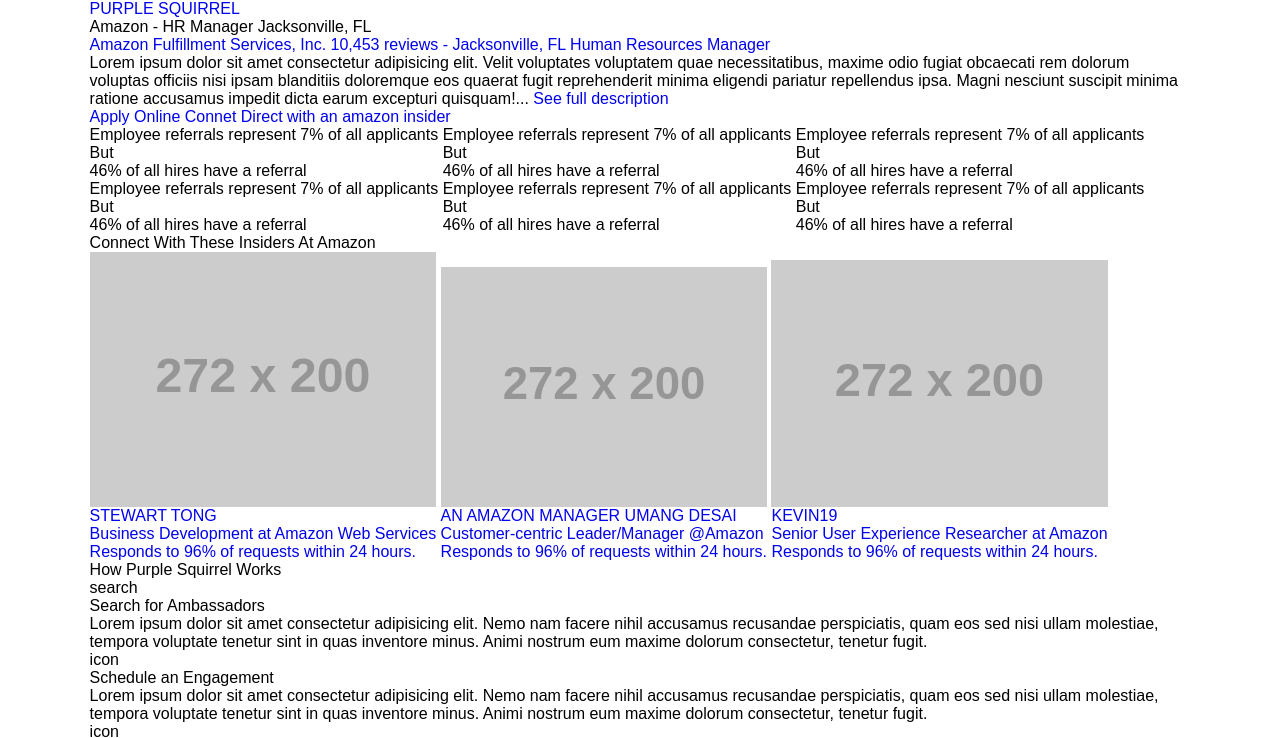
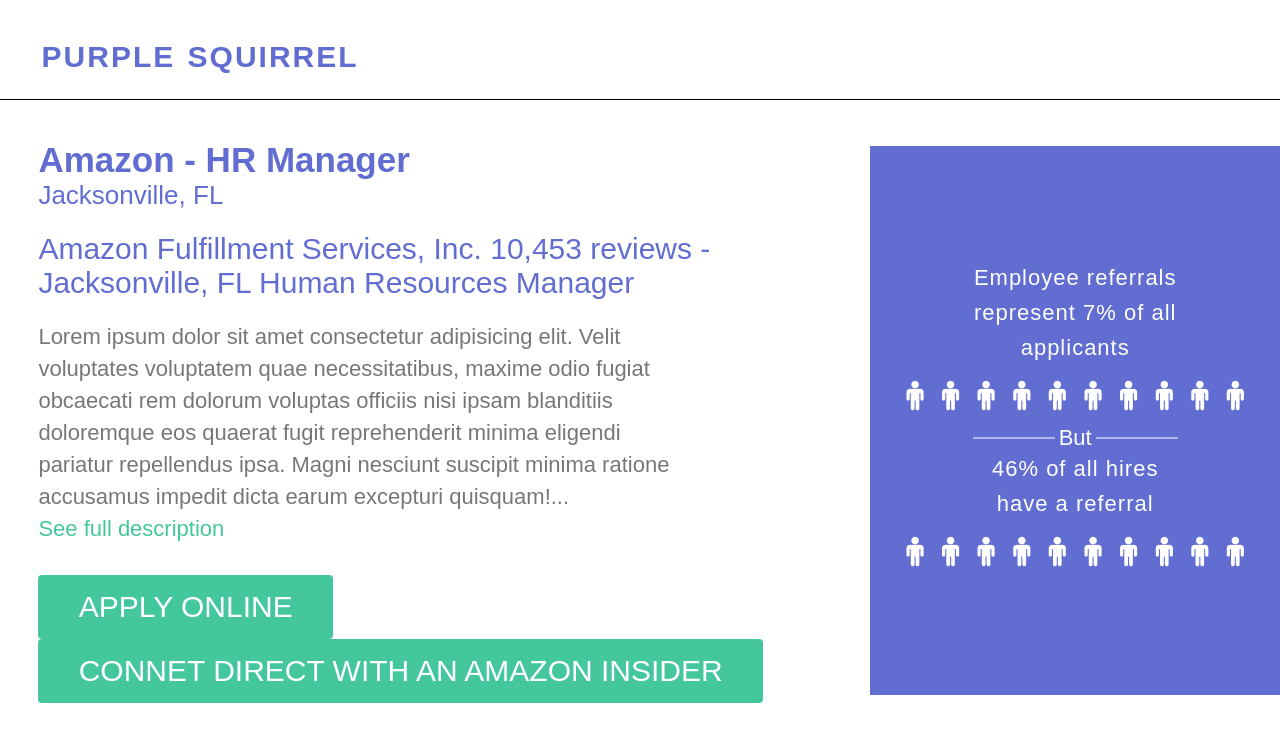
Before and after one commit to idnyaneshwaraxioned/PurpleSquirrle, a plain HTML site: page index.html in a window 1280 px wide. Shown: the top 738 px of the page. Drawn offline with Linux system fonts and the light colour scheme; placeholder pictures from the web are drawn by us.

Commit message:
Banner css done

```diff
--- a/assets/css/style.css
+++ b/assets/css/style.css
@@ -99,19 +99,23 @@ li {
 
 /*for wrapper*/
 .wrapper {
-  max-width: 1360px;
-  width: 86%;
+  max-width: 1837px;
+  width: 93.5%;
   margin: 0 auto;
 }
 /*=================================
   Header styling starts here
 =================================*/
 
+header .wrapper { padding: 40px 0px 25px; }
 
-
-
-
-
+.logo a{
+  font-size: 30px;
+  font-weight: bold;
+  letter-spacing: 2px;
+  word-spacing: 2px;
+  color: #616DD0;
+}
 /*=================================
   Header styling ends here
 =================================*/
@@ -119,14 +123,122 @@ li {
 /*=================================
   main styling starts here
 =================================*/
+.banner {
+  border-top: 1px solid #000;
+  border-bottom: 1px solid #000;
+}
+
+.banner .wrapper {
+  width: 100%;
+  display: flex;
+  justify-content: space-between;
+  align-items: center;
+}
+
+.banner-content {
+  width: 66%;
+  padding: 40px 0 38px 3%;
+  box-sizing: border-box;
+}
+
+.banner-content h2 {
+  font-size: 35px;
+  font-weight: bold;
+  color: #616DD0;
+}
+
+.locate {
+  display: block;
+  font-size: 26px;
+  font-weight: normal;
+ }
+
+.banner-link {
+  margin: 21px 0;
+  padding-right: 15%;
+}
+
+.banner-link a {
+  font-size: 30px;
+  color: #616DD0;
+}
+
+.banner-content p {
+  margin-bottom: 30px;
+  padding-right: 18%;
+  font-size: 22px;
+  color: #777777;
+  line-height: 32px;
+}
+
+.banner-content p a { color: #44C79D;}
+
+.banner-btn a {
+  padding: 15px 5%;
+  border-radius: 4px;
+  margin-right: 20px;
+  font-size: 30px;
+  text-transform: uppercase;
+  color: #fff;
+  background-color: #44C79D;
+}
+
+.banner-slider {
+  padding: 114px 0;
+  width: 32%;
+  text-align: center;
+  color: #fff;
+  background-color: #616DD0;
+}
+
+.slide { display: none; }
+
+.slide:first-child {
+  display: block;
+}
+
+.slide p {
+  padding: 0px 23%;
+  font-size: 22px;
+  line-height: 35px;
+  letter-spacing: 1px;
+}
+
+.midspan {
+  display: block;
+  position: relative;
+  font-size: 22px;
+}
+
+.midspan::after,
+.midspan::before {
+  content: '';
+  width: 20%;
+  height: 1px;
+  background-color: #fff;
+  position: absolute;
+  top: 50%;
+  transform: translateY(-50%);
+}
+
+.midspan::after { left: 55%; }
+.midspan::before { right: 55%; }
+
+.slide-icon span { position: relative; }
+
+.slide-icon span::after {
+  content: '\f183';
+  font-family: fontAwesome;
+  color: #fff;
+  font-size: 30px;
+  margin: 0px 7px;
+}
+
+.slide-icon { margin: 15px 0; }
 
 
-
-
-
-
-
-
+/* Insiders section start */
+/* Insiders section end */
 /*=================================
   main styling ends here
 =================================*/
```
